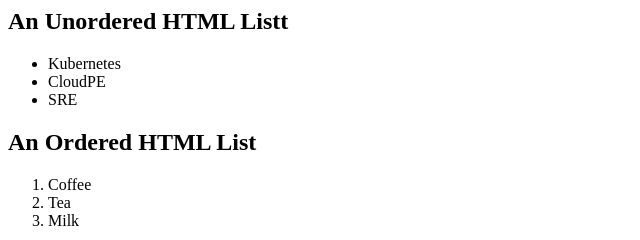
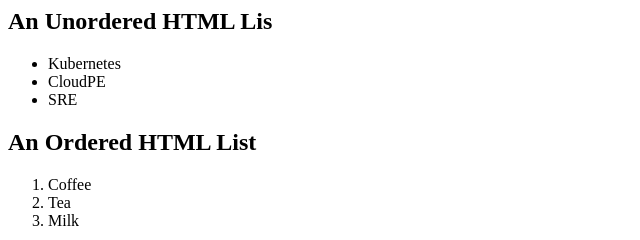
Before and after one commit to Sanvikaprashanth/Pandu, a plain HTML site: page index11.html in a window 1280 px wide. Shown: the full height of the page, 0-640 px from the left. Drawn offline with Linux system fonts and the light colour scheme.

Commit message:
Update index11.html

```diff
--- a/index11.html
+++ b/index11.html
@@ -1,7 +1,7 @@
 <html>
 <body>
 
-<h2>An Unordered HTML Listt</h2>
+<h2>An Unordered HTML Lis</h2>
 
 <ul>
   <li>Kubernetes</li>
```
